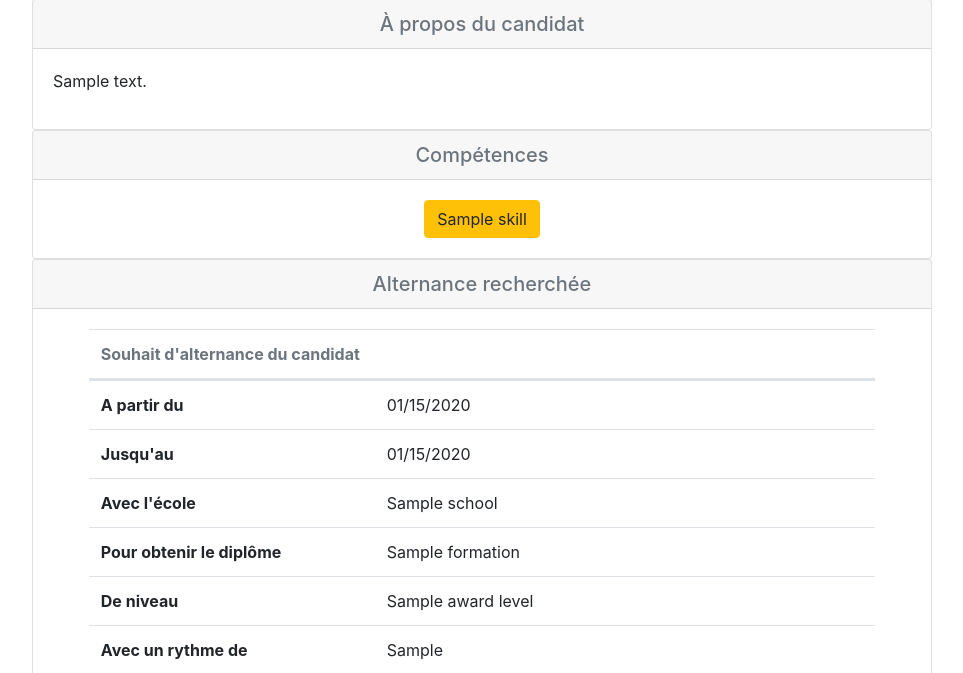
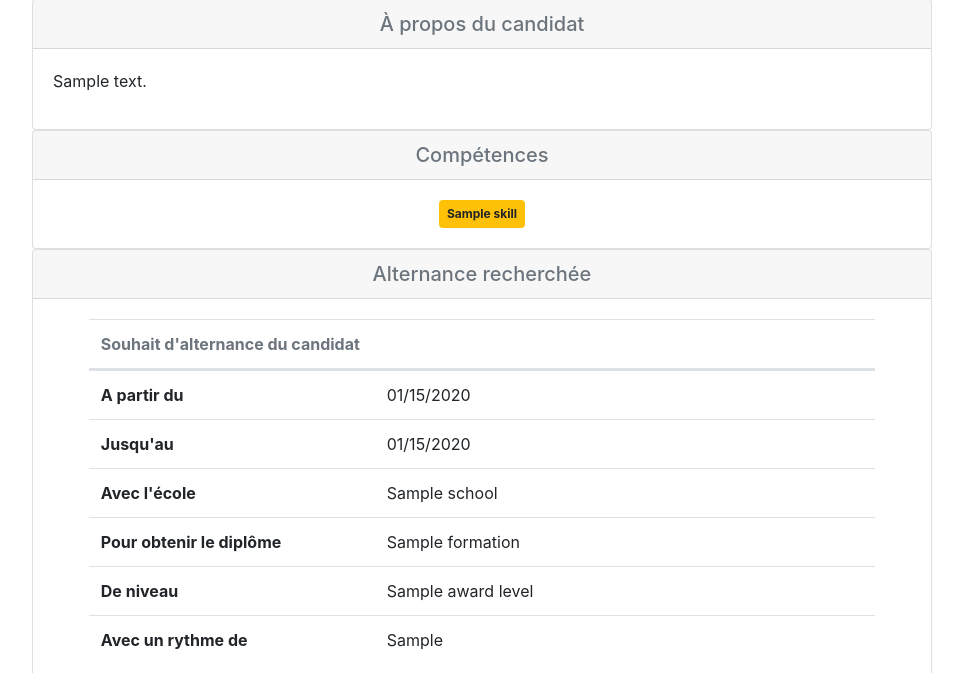
Before and after one commit to cyrielmartin/adopte-un-alternant, a Symfony app: template templates/candidate/one.html.twig in a window 1280 px wide. Shown: the part 389-1062 px from the top of the page, without its empty margins (158-1121 px from the left). Run offline with Twig, Linux system fonts and the light colour scheme; the template is opened without the code that fills it: most values are stand-ins (such as "Sample title", 1, 10 or a date in 2020); grey boxes marked "Sample" are stand-in pictures; some libraries are stand-ins or nearby versions.

Commit message:
boutons maj

```diff
--- a/templates/candidate/one.html.twig
+++ b/templates/candidate/one.html.twig
@@ -155,7 +155,7 @@
                     <div class="small text-muted">{{ "Le candidat n'a ajouté aucune compétence." }}</div>
                     {% else %}
                         {% for skill in candidateInformation.skills %}
-                        <button type="button" class="btn btn-warning">{{ skill.name }}</button>
+                        <div class="badge badge-warning p-2">{{ skill.name }}</div>
                         {% endfor %}
                     {% endif %}
                     </div>
@@ -338,7 +338,7 @@
                     {% else %}
                         {% for additionalInfo in additionalsInfo %}
                             {% if additionalInfo.typeInfo == 'assert' %}
-                            <button type="button" class="btn btn-info"> {{additionalInfo.content}}</button>
+                            <div class="badge badge-info p-2"> {{additionalInfo.content}}</div>
                             {% endif %}
                         {% endfor %}
                     {% endif %}
@@ -361,7 +361,7 @@
                     {% else %}
                         {% for additionalInfo in additionalsInfo %}
                             {% if additionalInfo.typeInfo == 'interest' %}
-                            <button type="button" class="btn btn-info">{{additionalInfo.content}}</button>
+                            <div class="badge badge-info p-2">{{additionalInfo.content}}</div>
                             {% endif %}
                         {% endfor %}
                     {% endif %}
```
